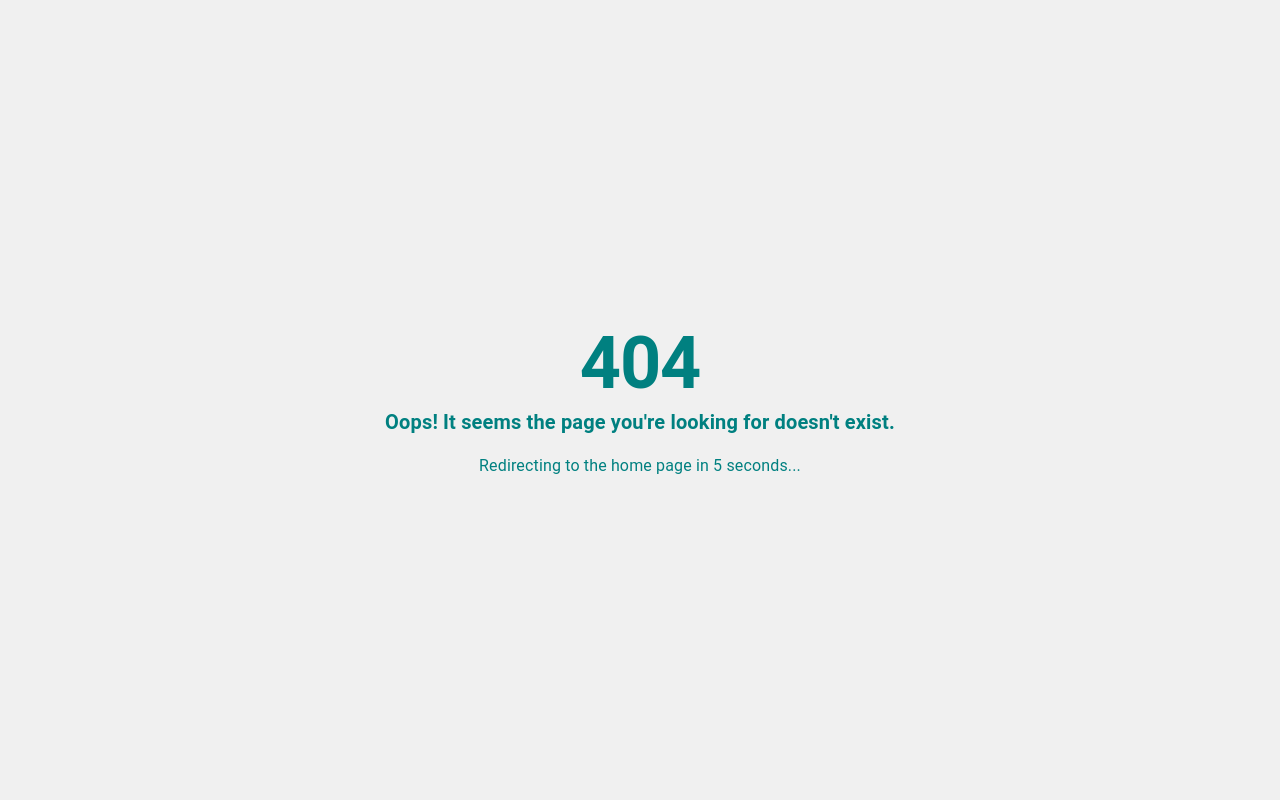
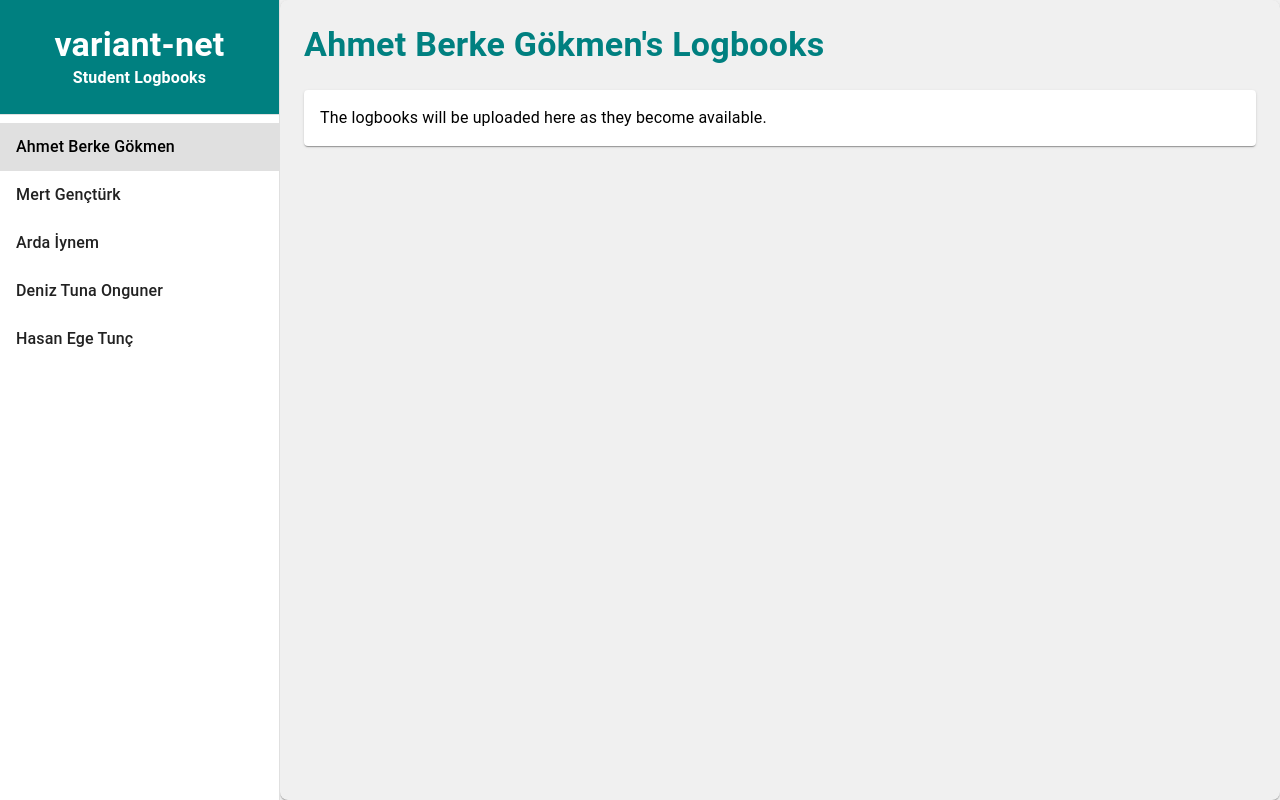
Before and after one commit to variant-net/variant-net.github.io, a React (Vite) app: page /#/logbooks in a window 1280 px wide. Before the commit this address had no page. Built offline with nearby package versions, Linux system fonts and the light colour scheme.

Commit message:
Logbooks page added

```diff
--- a/src/App.tsx
+++ b/src/App.tsx
@@ -1,11 +1,15 @@
 import { Routes, Route } from "react-router-dom";
+
 import VideoBackground from "./components/VideoBackground";
 import ProjectOverview from "./components/ProjectOverview";
 import FeaturedLinks from "./components/FeaturedLinks";
 import Deliverables from "./components/Deliverables";
 import MeetTheTeam from "./components/MeetTheTeam";
 import Footer from "./components/Footer";
-import NotFound from "./NotFound";
+
+import Logbooks from "./components/Logbooks";
+import NotFound from "./components/NotFound";
+
 //import "./App.css";
 
 function App() {
@@ -24,6 +28,7 @@ function App() {
           </>
         }
       />
+      <Route path="/logbooks" element={<Logbooks />} />
       <Route path="/no-style" element={null} />
       <Route path="*" element={<NotFound />} />
     </Routes>
--- /dev/null
+++ b/src/components/Logbooks.tsx
@@ -0,0 +1,138 @@
+import { useState } from "react";
+import { useLocation, useNavigate } from "react-router-dom";
+import {
+  Drawer,
+  List,
+  ListItemButton,
+  ListItemText,
+  Box,
+  Typography,
+  Divider,
+} from "@mui/material";
+import { teamMembers } from "../data/team-members"; // Assuming you have an array of students
+
+const Logbooks = () => {
+  const navigate = useNavigate();
+  const location = useLocation();
+  const queryParams = new URLSearchParams(location.search);
+  const member = queryParams.get("member");
+
+  const [selectedMember, setSelectedMember] = useState(
+    teamMembers.find((m) => m.name === member) || teamMembers[0]
+  );
+
+  const handleMemberClick = (member: typeof teamMembers[0]) => {
+    setSelectedMember(member);
+    // Optionally, update the URL when a member is selected
+    window.history.pushState({}, "", `/#/logbooks?member=${member.name}`);
+  };
+
+  return (
+    <Box sx={{ display: "flex", height: "100vh", bgcolor: "#F0F0F0" }}>
+      {/* Sidebar */}
+      <Drawer
+        variant="permanent"
+        sx={{
+          width: 280,
+          flexShrink: 0,
+          [`& .MuiDrawer-paper`]: { width: 280, boxSizing: "border-box" },
+        }}
+      >
+        <Box
+          sx={{
+            cursor: "pointer",
+          }}
+        >
+          <Typography
+            variant="h4"
+            onClick={() => {
+              navigate("/");
+            }}
+            sx={{
+              textAlign: "center",
+              fontWeight: "bold",
+              color: "#fff",
+              pt: 3,
+              bgcolor: "#008080",
+            }}
+          >
+            variant-net
+          </Typography>
+        </Box>
+        <Typography
+          sx={{
+            textAlign: "center",
+            fontWeight: "bold",
+            color: "#fff",
+            pb: 3,
+            bgcolor: "#008080",
+          }}
+        >
+          Student Logbooks
+        </Typography>
+        <Divider />
+        <List>
+          {teamMembers.map((member, index) => (
+            <ListItemButton
+              key={index}
+              selected={selectedMember.name === member.name}
+              onClick={() => handleMemberClick(member)}
+              sx={{
+                "&.Mui-selected": {
+                  bgcolor: "#E0E0E0", // Sky Blue for selected item
+                  color: "#000",
+                  "&:hover": {
+                    bgcolor: "#008080", // Lime Green hover for selected
+                  },
+                },
+                "&:hover": {
+                  bgcolor: "#008080", // Lime Green hover
+                  color: "white",
+                },
+              }}
+            >
+              <ListItemText
+                primary={member.name}
+                primaryTypographyProps={{
+                  fontSize: "1rem",
+                  fontWeight: "medium",
+                }}
+              />
+            </ListItemButton>
+          ))}
+        </List>
+      </Drawer>
+
+      {/* Main Content */}
+      <Box
+        component="main"
+        sx={{
+          flexGrow: 1,
+          p: 3,
+          bgcolor: "#F0F0F0", // Soft Gray for the main content background
+          borderRadius: 2,
+          boxShadow: 1,
+        }}
+      >
+        <Typography variant="h4" sx={{ color: "#008080", mb: 3 }}>
+          <strong>{selectedMember.name}'s Logbooks</strong>
+        </Typography>
+        {/* Render the student's logbook content */}
+        <Typography
+          variant="body1"
+          sx={{
+            bgcolor: "#FFFFFF", // White background for content
+            p: 2,
+            borderRadius: 1,
+            boxShadow: 1,
+            color: "#000",
+          }}
+        >
+          The logbooks will be uploaded here as they become available.
+        </Typography>
+      </Box>
+    </Box>
+  );
+};
+
+export default Logbooks;
--- a/src/components/TeamMember.tsx
+++ b/src/components/TeamMember.tsx
@@ -36,7 +36,7 @@ const TeamMember: React.FC<TeamMemberProps> = ({
     <Card
       onClick={() => {
         if (role === "student") {
-          navigate(`/logbooks/${name}`);
+          navigate(`/logbooks?member=${name}`);
         }
       }}
       sx={{
```
Also changed, not shown: src/components/NotFound.tsx (renamed from src/NotFound.tsx).
